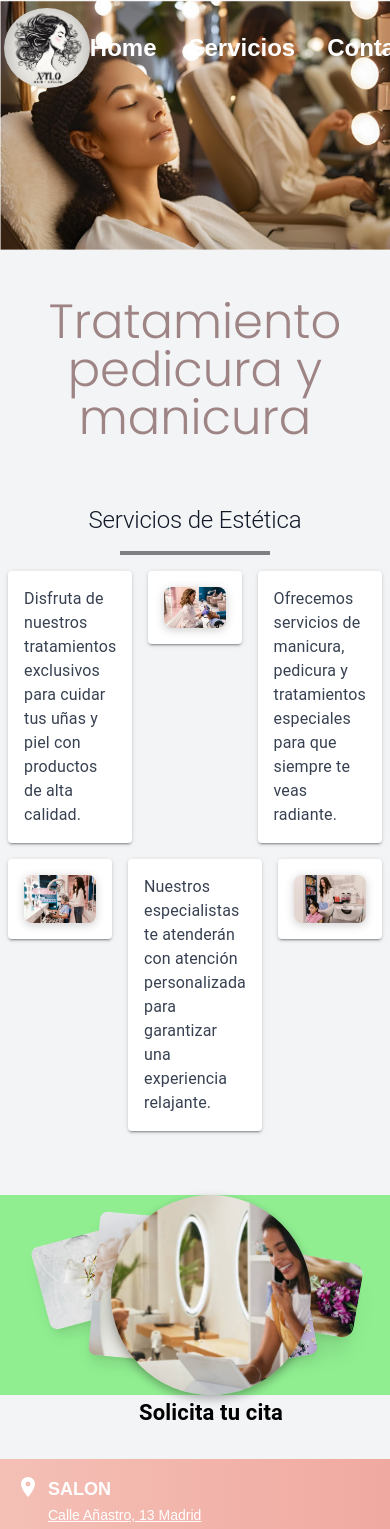
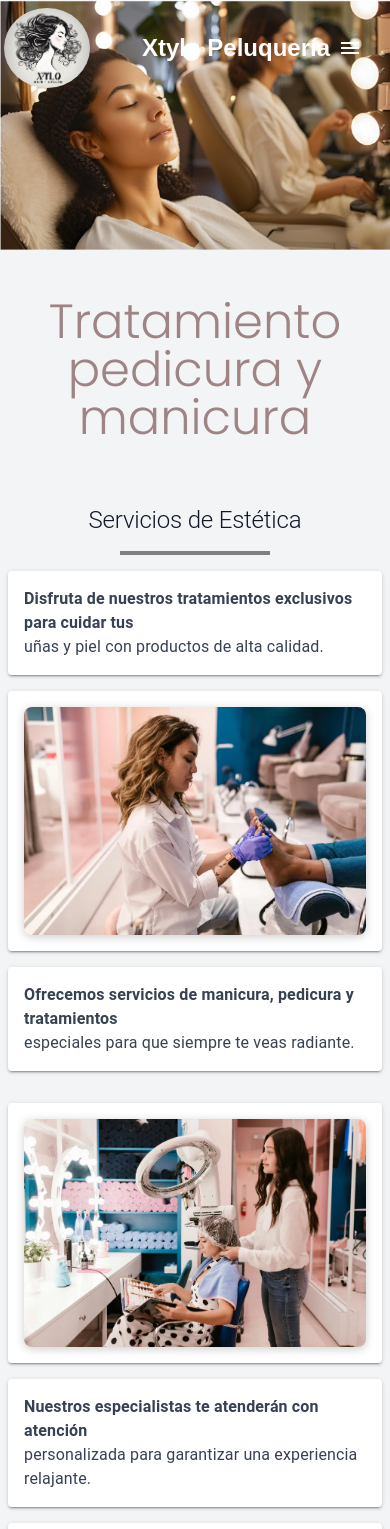
Before and after one commit to micrana23/proyecto-peluqueria, a React (Vite) app in the folder peluqueria-frontend/: page /servicios/unas in a window 390 px wide. Shown: the top 1529 px of the page. Built offline with nearby package versions, Linux system fonts and the light colour scheme.

Commit message:
ajustes_navbar

```diff
--- a/peluqueria-frontend/src/components/Navbar.jsx
+++ b/peluqueria-frontend/src/components/Navbar.jsx
@@ -1,67 +1,138 @@
 import React, { useState } from 'react';
 import { Link } from 'react-router-dom';
-import { Menu, MenuItem } from '@mui/material';
+import { Menu, MenuItem, IconButton } from '@mui/material';
+import { Menu as MenuIcon } from '@mui/icons-material';
 import PropTypes from 'prop-types';
 
 function Navbar({ isNovias }) {
   const [anchorEl, setAnchorEl] = useState(null);
+  const [menuOpen, setMenuOpen] = useState(false);
+  const [subMenuOpen, setSubMenuOpen] = useState(false);
+  const [subMenuTimeout, setSubMenuTimeout] = useState(null); // Para controlar el timeout
 
-  // Abrir menú cuando el mouse entra
-  const handleMouseEnter = (event) => {
+  // Abrir menú hamburguesa
+  const handleMenuOpen = (event) => {
     setAnchorEl(event.currentTarget);
+    setMenuOpen(true);
   };
 
-  // Cerrar menú cuando el mouse sale
-  const handleMouseLeave = () => {
+  // Cerrar menú hamburguesa
+  const handleMenuClose = () => {
     setAnchorEl(null);
+    setMenuOpen(false);
+    setSubMenuOpen(false);
+    clearTimeout(subMenuTimeout); // Limpiar timeout si el menú principal se cierra
+  };
+
+  // Abrir submenú con retardo
+  const handleSubMenuOpen = () => {
+    const timeout = setTimeout(() => {
+      setSubMenuOpen(true);
+    }, 500); // Esperar 500 ms antes de abrir el submenú
+    setSubMenuTimeout(timeout); // Guardar el timeout para poder cancelarlo
+  };
+
+  // Cerrar submenú y limpiar timeout
+  const handleSubMenuClose = () => {
+    clearTimeout(subMenuTimeout); // Cancelar el timeout si el ratón sale antes del tiempo
+    setSubMenuOpen(false);
   };
 
   const textColorClass = isNovias ? 'text-white' : 'text-white'; // Siempre blanco en este caso
 
   return (
-    <nav className="flex">
-      <ul className="flex space-x-8 list-none">
+    <nav className="flex justify-between items-center p-4">
+      {/* Título visible solo en pantallas pequeñas */}
+      <div className="md:hidden text-white text-2xl font-bold">Xtylo Peluquería</div>
+
+      {/* Menú de navegación para pantallas grandes */}
+      <ul className="hidden md:flex space-x-8 list-none flex-grow justify-end">
         <li>
           <Link to="/" className={`${textColorClass} text-2xl font-bold hover:text-gray-400`}>
             Home
           </Link>
         </li>
-
         <li
-          onMouseEnter={handleMouseEnter}
-          onMouseLeave={handleMouseLeave}
           className="relative"
+          onMouseEnter={handleSubMenuOpen}
+          onMouseLeave={handleSubMenuClose}
         >
           <span className={`${textColorClass} cursor-pointer text-2xl font-bold hover:text-gray-400`}>
             Servicios
           </span>
-
           <Menu
             anchorEl={anchorEl}
-            open={Boolean(anchorEl)}
-            onClose={handleMouseLeave}
+            open={subMenuOpen}
+            onClose={handleSubMenuClose}
             MenuListProps={{
-              onMouseLeave: handleMouseLeave,
+              onMouseLeave: handleSubMenuClose,
             }}
           >
-            <MenuItem component={Link} to="/servicios/peluqueria" className="text-black">
+            <MenuItem component={Link} to="/servicios/peluqueria" onClick={handleMenuClose} className="text-black">
               Peluquería
             </MenuItem>
-            <MenuItem component={Link} to="/servicios/novias" className="text-black">
+            <MenuItem component={Link} to="/servicios/novias" onClick={handleMenuClose} className="text-black">
               Novias
             </MenuItem>
-            <MenuItem component={Link} to="/servicios/unas" className="text-black">
+            <MenuItem component={Link} to="/servicios/unas" onClick={handleMenuClose} className="text-black">
               Uñas
             </MenuItem>
           </Menu>
         </li>
-
         <li>
           <Link to="/contacto" className={`${textColorClass} text-2xl font-bold hover:text-gray-400`}>
             Contacto
           </Link>
         </li>
       </ul>
+
+      {/* Menú hamburguesa solo visible en pantallas pequeñas */}
+      <div className="md:hidden">
+        <IconButton
+          edge="end"
+          color="inherit"
+          aria-label="menu"
+          onClick={handleMenuOpen}
+        >
+          <MenuIcon />
+        </IconButton>
+        <Menu
+          anchorEl={anchorEl}
+          open={menuOpen}
+          onClose={handleMenuClose}
+          onMouseLeave={handleMenuClose} // Cerrar al salir del menú
+        >
+          <MenuItem component={Link} to="/" onClick={handleMenuClose} className="text-black">
+            Home
+          </MenuItem>
+          <MenuItem
+            onMouseEnter={handleSubMenuOpen}
+            onMouseLeave={handleSubMenuClose}
+            className="text-black"
+          >
+            Servicios
+            <Menu
+              anchorEl={anchorEl}
+              open={subMenuOpen}
+              onClose={handleSubMenuClose}
+              onMouseLeave={handleSubMenuClose}
+            >
+              <MenuItem component={Link} to="/servicios/peluqueria" onClick={handleMenuClose} className="text-black">
+                Peluquería
+              </MenuItem>
+              <MenuItem component={Link} to="/servicios/novias" onClick={handleMenuClose} className="text-black">
+                Novias
+              </MenuItem>
+              <MenuItem component={Link} to="/servicios/unas" onClick={handleMenuClose} className="text-black">
+                Uñas
+              </MenuItem>
+            </Menu>
+          </MenuItem>
+          <MenuItem component={Link} to="/contacto" onClick={handleMenuClose} className="text-black">
+            Contacto
+          </MenuItem>
+        </Menu>
+      </div>
     </nav>
   );
 }
--- a/peluqueria-frontend/src/pages/Novias.jsx
+++ b/peluqueria-frontend/src/pages/Novias.jsx
@@ -62,7 +62,7 @@ const Novias = () => {
         </div>
 
         {/* Carrusel de imágenes */}
-        <div className="relative z-20 flex flex-col md:flex-row items-center justify-center bg-yellow-100 py-6 lg:py-10 my-8 lg:my-12">
+        <div className="relative z-20 flex flex-col md:flex-row items-center justify-center bg-[url('/assets/images/pared_rosa.webp')] bg-cover md:bg-contain bg-center py-6 lg:py-10 my-8 lg:my-12">
           <div className="flex-1 flex items-center justify-center">
             <IconButton onClick={prevImage} aria-label="Previous">
               <ArrowBackIcon />
--- a/peluqueria-frontend/src/pages/Unas.jsx
+++ b/peluqueria-frontend/src/pages/Unas.jsx
@@ -13,28 +13,8 @@ const Unas = () => {
           className="w-full h-auto max-h-[600px] object-cover relative z-0"
         />
 
-        {/* Texto superpuesto */}
-        {/* <Box
-          className="absolute inset-0 flex flex-col items-center justify-start uñas-text"
-          sx={{
-            top: { xs: "43%", sm: "55%", md: "50%", lg:"55%", xl:"57%"},
-            transform: "translateY(-50%)",
-            zIndex: 10,
-          }}
-        >
-          <Typography
-            variant="h1"
-            className="text-white font-bold shadow-lg font-playfair text-center"
-            sx={{
-              fontSize: { xs: "2rem", sm: "3rem", md: "3rem", lg: "3rem" },
-            }}
-          >
-            Tratamiento pedicura y manicura
-          </Typography>
-        </Box> */}
-
-                {/* Título (h1) fuera de la imagen */}
-                <div className="relative z-20 flex flex-col items-center justify-center my-8">
+        {/* Título (h1) fuera de la imagen */}
+        <div className="relative z-20 flex flex-col items-center justify-center my-8">
           <h1 className="custom-h1 text-5xl sm:text-4xl lg:text-5xl mt-4">
             Tratamiento pedicura y manicura
           </h1>
@@ -45,7 +25,9 @@ const Unas = () => {
           <Typography
             variant="h2"
             className="text-gray-900 text-4xl md:text-5xl lg:text-6xl font-playfair font-bold text-center"
-            sx={{fontSize:{ xs:"1.5rem", sm: "2rem", md:"3rem", lg:"3rem"}}}
+            sx={{
+              fontSize: { xs: "1.5rem", sm: "2rem", md: "3rem", lg: "3rem" },
+            }}
           >
             Servicios de Estética
           </Typography>
@@ -61,16 +43,24 @@ const Unas = () => {
           {/* Contenedor grande usando Box */}
           <Box display="flex" flexDirection="column" gap={2}>
             {/* Fila de arriba */}
-            <Box display="flex" justifyContent="space-between">
-              <Box flex={1} mr={1}>
+            <Box
+              display={{ xs: "block", md: "flex" }}
+              justifyContent="space-between"
+            >
+              {/* Primer bloque (frase + foto) */}
+              <Box flex={1} mb={{ xs: 2, md: 0 }} mr={{ md: 1 }}>
                 <Paper elevation={2} sx={{ padding: 2 }}>
                   <Typography variant="body1" className="text-gray-700">
-                    Disfruta de nuestros tratamientos exclusivos para cuidar tus
+                    <strong>
+                      Disfruta de nuestros tratamientos exclusivos para cuidar
+                      tus
+                    </strong>{" "}
+                    <br />
                     uñas y piel con productos de alta calidad.
                   </Typography>
                 </Paper>
               </Box>
-              <Box flex={1} mx={1}>
+              <Box flex={1} mb={{ xs: 2, md: 0 }} mx={{ md: 1 }}>
                 <Paper
                   elevation={2}
                   sx={{ padding: 2, display: "flex", justifyContent: "center" }}
@@ -88,10 +78,13 @@ const Unas = () => {
                   />
                 </Paper>
               </Box>
-              <Box flex={1} ml={1}>
+              <Box flex={1} mb={{ xs: 2, md: 0 }} ml={{ md: 1 }}>
                 <Paper elevation={2} sx={{ padding: 2 }}>
                   <Typography variant="body1" className="text-gray-700">
-                    Ofrecemos servicios de manicura, pedicura y tratamientos
+                    <strong>
+                      Ofrecemos servicios de manicura, pedicura y tratamientos
+                    </strong>{" "}
+                    <br />
                     especiales para que siempre te veas radiante.
                   </Typography>
                 </Paper>
@@ -99,8 +92,12 @@ const Unas = () => {
             </Box>
 
             {/* Fila de abajo */}
-            <Box display="flex" justifyContent="space-between">
-              <Box flex={1} mr={1}>
+            <Box
+              display={{ xs: "block", md: "flex" }}
+              justifyContent="space-between"
+            >
+              {/* Segundo bloque (foto + frase) */}
+              <Box flex={1} mb={{ xs: 2, md: 0 }} mr={{ md: 1 }}>
                 <Paper
                   elevation={2}
                   sx={{ padding: 2, display: "flex", justifyContent: "center" }}
@@ -118,15 +115,18 @@ const Unas = () => {
                   />
                 </Paper>
               </Box>
-              <Box flex={1} mx={1}>
+              <Box flex={1} mb={{ xs: 2, md: 0 }} mx={{ md: 1 }}>
                 <Paper elevation={2} sx={{ padding: 2 }}>
                   <Typography variant="body1" className="text-gray-700">
-                    Nuestros especialistas te atenderán con atención
+                    <strong>
+                      Nuestros especialistas te atenderán con atención
+                    </strong>{" "}
+                    <br />
                     personalizada para garantizar una experiencia relajante.
                   </Typography>
                 </Paper>
               </Box>
-              <Box flex={1} ml={1}>
+              <Box flex={1} mb={{ xs: 2, md: 0 }} ml={{ md: 1 }}>
                 <Paper
                   elevation={2}
                   sx={{ padding: 2, display: "flex", justifyContent: "center" }}
@@ -152,13 +152,13 @@ const Unas = () => {
         <Box
           className="relative z-30 flex justify-center items-center space-x-4 md:space-x-6 py-16 md:py-28 pt-30 my-16 md:my-24 px-4"
           sx={{
-            backgroundColor: "#90EE90",// Fondo de color claro
-            display: 'flex',
-            flexDirection: 'row', // Asegúrate de que las imágenes se distribuyan en fila
-            justifyContent: 'center', // Centrar horizontalmente
-            alignItems: 'center', // Alineación vertical
-            minHeight: { xs: '200px', md: 'auto' }, // Ajusta la altura mínima para móviles
-            }}
+            backgroundColor: "#90EE90", // Fondo de color claro
+            display: "flex",
+            flexDirection: "row", // Asegúrate de que las imágenes se distribuyan en fila
+            justifyContent: "center", // Centrar horizontalmente
+            alignItems: "center", // Alineación vertical
+            minHeight: { xs: "200px", md: "auto" }, // Ajusta la altura mínima para móviles
+          }}
         >
           <Box
             component="img"
@@ -224,7 +224,7 @@ const Unas = () => {
               boxShadow: "0px 4px 10px rgba(0, 0, 0, 0.3)",
               top: {
                 xs: "calc(25% + 50px)",
-                sm: "calc(40% + 70px)",
+                sm: "calc(15% + 70px)",
                 md: "calc(15% + 80px)",
               },
             }}
@@ -246,15 +246,15 @@ const Unas = () => {
               position: "absolute",
               left: "50%",
               top: {
-                xs: "calc(75% + 50px)",
-                sm: "calc(63% + 70px)",
+                xs: "calc(75% + 60px)",
+                sm: "calc(70% + 70px)",
                 md: "calc(89% + 80px)",
               },
               transform: "translateX(-50%)",
               textAlign: "center",
               color: "black",
               textDecoration: "none",
-              fontSize: { xs: "22px", sm: "18px", md: "24px" },
+              fontSize: { xs: "22px", sm: "24px", md: "28px" },
             }}
           >
             <strong>Solicita tu cita</strong>
```
Also changed, not shown: peluqueria-frontend/src/styles/global.css (+34 -3 lines), peluqueria-frontend/public/assets/images/pared_rosa.webp (renamed from peluqueria-frontend/public/assets/images/pared rosa.webp), 1 other file (tests, documents, lock files or other folders).
